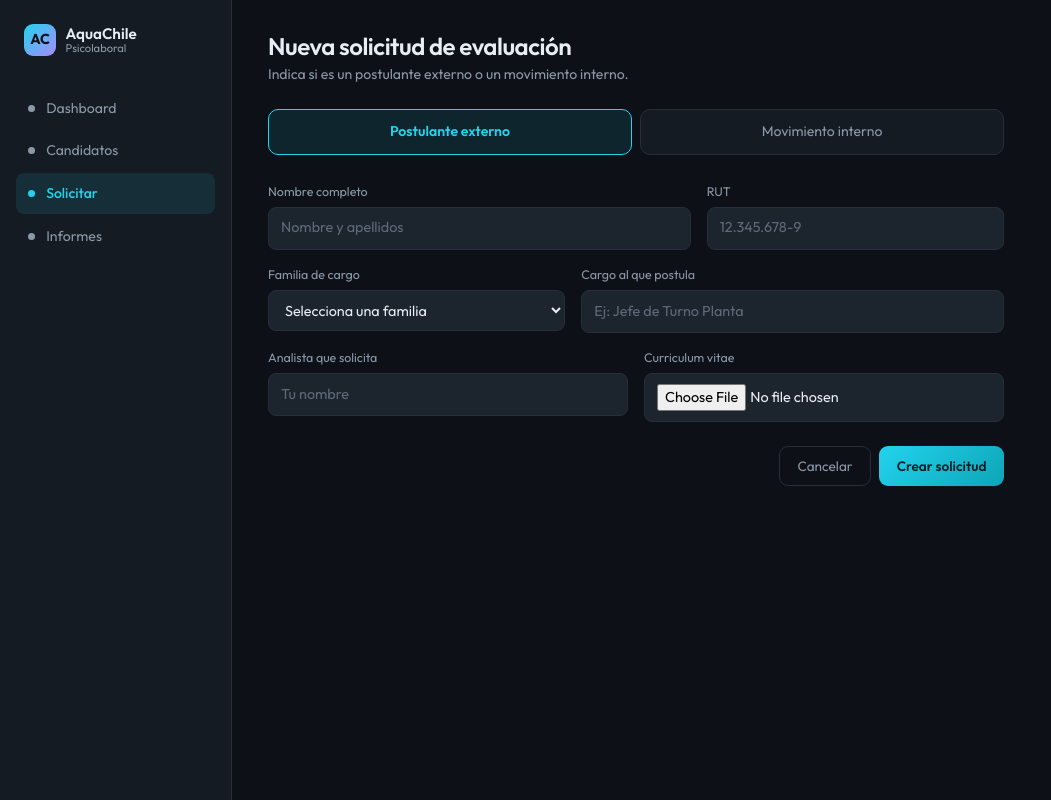
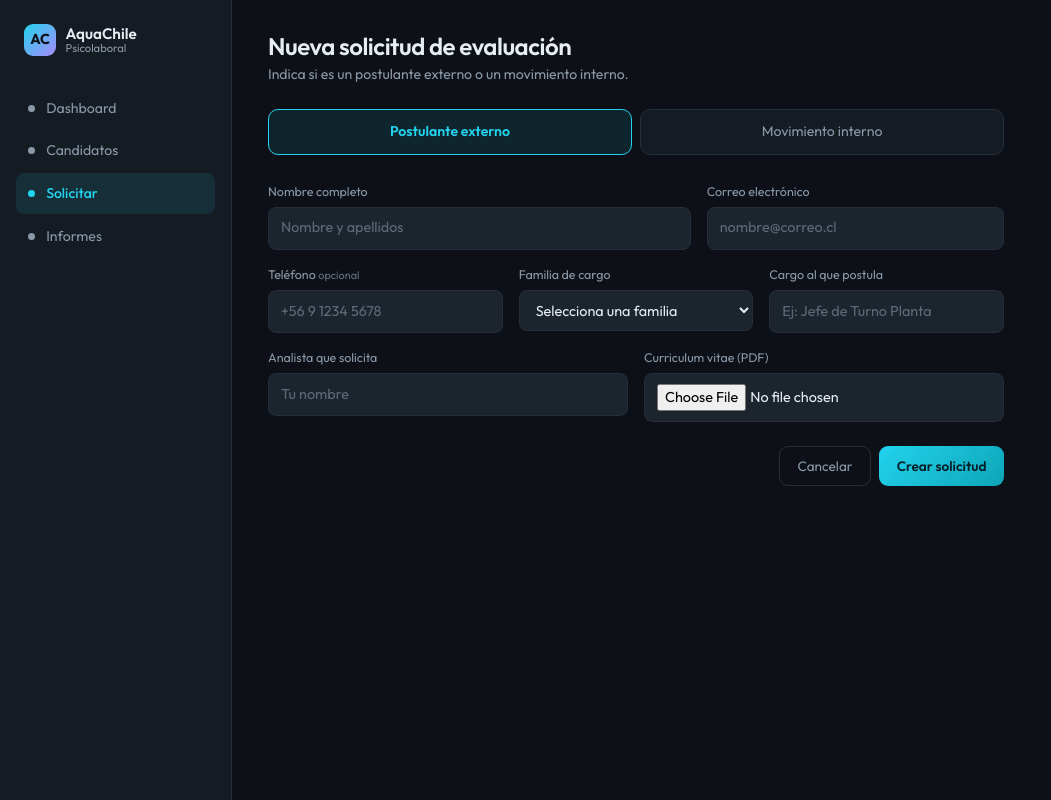
Before and after one commit to valeFSG/Proyecto-AquaChile, a React (Vite) app in the folder psicolab/: page /solicitar in a window 1280 px wide. Shown: the whole page, without its empty margins (0-1051 px from the left). Built offline with nearby package versions, Linux system fonts and the light colour scheme.

Commit message:
Reemplazar RUT por correo y telefono, restringir CV a PDF

```diff
--- a/psicolab/src/components/DetalleSolicitud.jsx
+++ b/psicolab/src/components/DetalleSolicitud.jsx
@@ -46,19 +46,23 @@ function DetalleSolicitud({ solicitud, onCerrar, onAvanzar, onDescartar }) {
       <div className="bloque mb-3">
         <h2 className="bloque-titulo">Datos de la solicitud</h2>
         <div className="row g-3">
-          <div className="col-6 col-md-3">
-            <div className="dato-label">RUT</div>
-            <div className="dato-valor">{solicitud.rut || '—'}</div>
+          <div className="col-12 col-md-5">
+            <div className="dato-label">Correo</div>
+            <div className="dato-valor">{solicitud.correo || '—'}</div>
           </div>
           <div className="col-6 col-md-3">
+            <div className="dato-label">Teléfono</div>
+            <div className="dato-valor">{solicitud.telefono || '—'}</div>
+          </div>
+          <div className="col-6 col-md-4">
             <div className="dato-label">Solicitó</div>
             <div className="dato-valor">{solicitud.analista}</div>
           </div>
-          <div className="col-6 col-md-3">
-            <div className="dato-label">Fecha</div>
+          <div className="col-6 col-md-4">
+            <div className="dato-label">Fecha de solicitud</div>
             <div className="dato-valor">{solicitud.fechaSolicitud}</div>
           </div>
-          <div className="col-6 col-md-3">
+          <div className="col-6 col-md-4">
             <div className="dato-label">Etapa</div>
             <div className="dato-valor">{solicitud.etapa}</div>
           </div>
--- a/psicolab/src/components/FormularioSolicitud.jsx
+++ b/psicolab/src/components/FormularioSolicitud.jsx
@@ -5,7 +5,8 @@ import { TIPOS } from '../data/solicitudes'
 const VALORES_INICIALES = {
   tipo: TIPOS.EXTERNO,
   candidato: '',
-  rut: '',
+  correo: '',
+  telefono: '',
   familiaCargo: '',
   cargo: '',
   analista: '',
@@ -29,7 +30,13 @@ function FormularioSolicitud({ onCrear, onCancelar }) {
   function validar() {
     const nuevos = {}
     if (!valores.candidato.trim()) nuevos.candidato = 'Escribe el nombre.'
-    if (!valores.rut.trim()) nuevos.rut = 'Escribe el RUT.'
+
+    if (!valores.correo.trim()) {
+      nuevos.correo = 'Escribe el correo.'
+    } else if (!valores.correo.includes('@')) {
+      nuevos.correo = 'El correo no es válido.'
+    }
+
     if (!valores.familiaCargo) nuevos.familiaCargo = 'Elige una familia de cargo.'
     if (!valores.cargo.trim()) nuevos.cargo = 'Escribe el cargo al que postula.'
     if (!valores.analista.trim()) nuevos.analista = 'Indica quién solicita.'
@@ -39,6 +46,10 @@ function FormularioSolicitud({ onCrear, onCancelar }) {
       if (!valores.cargoActual.trim()) nuevos.cargoActual = 'Indica el cargo actual.'
     } else if (!cv) {
       nuevos.cv = 'Adjunta el CV del candidato.'
+    }
+
+    if (cv && !cv.name.toLowerCase().endsWith('.pdf')) {
+      nuevos.cv = 'El CV debe ser un archivo PDF.'
     }
 
     return nuevos
@@ -85,13 +96,24 @@ function FormularioSolicitud({ onCrear, onCancelar }) {
         </div>
 
         <div className="col-12 col-md-5">
-          <label className="campo-label" htmlFor="rut">RUT</label>
+          <label className="campo-label" htmlFor="correo">Correo electrónico</label>
           <input
-            id="rut" name="rut" className="campo-input"
-            value={valores.rut} onChange={cambiar}
-            placeholder="12.345.678-9"
+            id="correo" name="correo" type="email" className="campo-input"
+            value={valores.correo} onChange={cambiar}
+            placeholder="nombre@correo.cl"
           />
-          {errores.rut && <span className="campo-error">{errores.rut}</span>}
+          {errores.correo && <span className="campo-error">{errores.correo}</span>}
+        </div>
+
+        <div className="col-12 col-md-4">
+          <label className="campo-label" htmlFor="telefono">
+            Teléfono <span className="campo-opcional">opcional</span>
+          </label>
+          <input
+            id="telefono" name="telefono" className="campo-input"
+            value={valores.telefono} onChange={cambiar}
+            placeholder="+56 9 1234 5678"
+          />
         </div>
 
         {esInterno && (
@@ -106,7 +128,7 @@ function FormularioSolicitud({ onCrear, onCancelar }) {
               {errores.areaActual && <span className="campo-error">{errores.areaActual}</span>}
             </div>
 
-            <div className="col-12 col-md-5">
+            <div className="col-12 col-md-4">
               <label className="campo-label" htmlFor="cargoActual">Cargo actual</label>
               <input
                 id="cargoActual" name="cargoActual" className="campo-input"
@@ -116,7 +138,7 @@ function FormularioSolicitud({ onCrear, onCancelar }) {
               {errores.cargoActual && <span className="campo-error">{errores.cargoActual}</span>}
             </div>
 
-            <div className="col-12 col-md-3">
+            <div className="col-12 col-md-4">
               <label className="campo-label" htmlFor="antiguedadAnios">Años en la empresa</label>
               <input
                 id="antiguedadAnios" name="antiguedadAnios" type="number" min="0"
@@ -128,7 +150,7 @@ function FormularioSolicitud({ onCrear, onCancelar }) {
           </>
         )}
 
-        <div className="col-12 col-md-5">
+        <div className="col-12 col-md-4">
           <label className="campo-label" htmlFor="familiaCargo">Familia de cargo</label>
           <select
             id="familiaCargo" name="familiaCargo" className="campo-input"
@@ -142,7 +164,7 @@ function FormularioSolicitud({ onCrear, onCancelar }) {
           {errores.familiaCargo && <span className="campo-error">{errores.familiaCargo}</span>}
         </div>
 
-        <div className="col-12 col-md-7">
+        <div className="col-12 col-md-4">
           <label className="campo-label" htmlFor="cargo">Cargo al que postula</label>
           <input
             id="cargo" name="cargo" className="campo-input"
@@ -164,10 +186,11 @@ function FormularioSolicitud({ onCrear, onCancelar }) {
 
         <div className="col-12 col-md-6">
           <label className="campo-label" htmlFor="cv">
-            Curriculum vitae {esInterno && <span className="campo-opcional">opcional</span>}
+            Curriculum vitae (PDF)
+            {esInterno && <span className="campo-opcional"> opcional</span>}
           </label>
           <input
-            id="cv" name="cv" type="file" accept=".pdf,.doc,.docx"
+            id="cv" name="cv" type="file" accept=".pdf"
             className="campo-input"
             onChange={(e) => setCv(e.target.files[0] ?? null)}
           />
--- a/psicolab/src/data/solicitudes.js
+++ b/psicolab/src/data/solicitudes.js
@@ -26,7 +26,8 @@ export const solicitudesIniciales = [
     id: '1',
     tipo: TIPOS.EXTERNO,
     candidato: 'María Fernanda Soto',
-    rut: '18.452.339-1',
+    correo: 'maria.soto@correo.cl',
+    telefono: '+56 9 8412 7730',
     familiaCargo: 'Operaciones',
     cargo: 'Jefe de Turno Planta',
     analista: 'Camila Rojas',
@@ -39,7 +40,8 @@ export const solicitudesIniciales = [
     id: '2',
     tipo: TIPOS.INTERNO,
     candidato: 'Juan Pablo Márquez',
-    rut: '16.903.117-K',
+    correo: 'jp.marquez@correo.cl',
+    telefono: '+56 9 7765 2214',
     familiaCargo: 'Administración',
     cargo: 'Analista de Compras',
     areaActual: 'Bodega',
@@ -55,7 +57,8 @@ export const solicitudesIniciales = [
     id: '3',
     tipo: TIPOS.EXTERNO,
     candidato: 'Ignacia Vera Muñoz',
-    rut: '19.774.028-5',
+    correo: 'ignacia.vera@correo.cl',
+    telefono: '+56 9 6238 9015',
     familiaCargo: 'Mantención',
     cargo: 'Supervisor Eléctrico',
     analista: 'Diego Fuentes',
@@ -69,7 +72,8 @@ export const solicitudesIniciales = [
     id: '4',
     tipo: TIPOS.INTERNO,
     candidato: 'Rodrigo Pinto Lagos',
-    rut: '17.228.604-9',
+    correo: 'r.pinto@correo.cl',
+    telefono: '+56 9 5590 4471',
     familiaCargo: 'Operaciones',
     cargo: 'Supervisor de Línea',
     areaActual: 'Planta 2',
```
Also changed, not shown: 1 other file (tests, documents, lock files or other folders).
